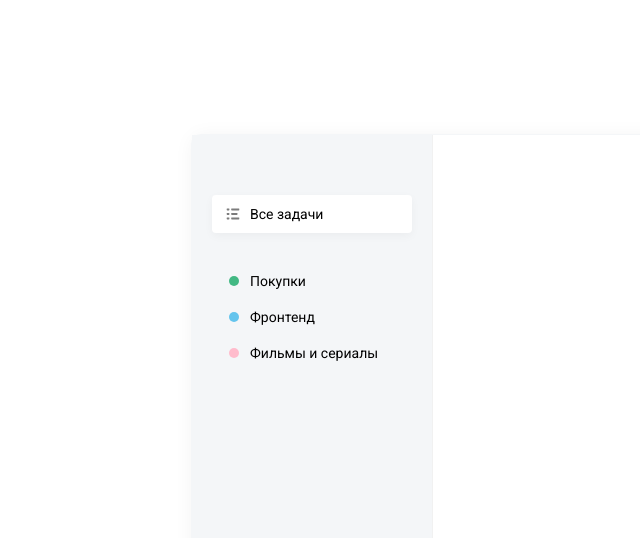
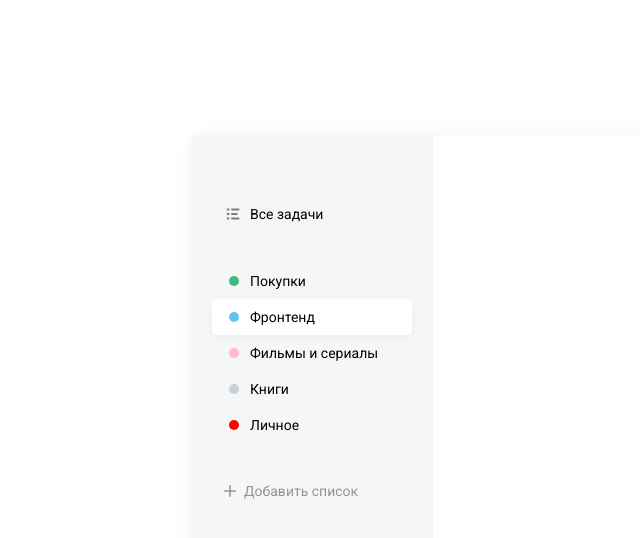
Before and after one commit to IlyaKvitkovskyi/todo-app, a React (Create React App) app: page / in a window 1280 px wide. Shown: the top 538 px of the page, without its empty margins (73-713 px from the left). Built offline with nearby package versions, Linux system fonts and the light colour scheme.

Commit message:
added popup, AddList and Badge components

```diff
--- a/package.json
+++ b/package.json
@@ -6,6 +6,7 @@
     "@testing-library/jest-dom": "^5.14.1",
     "@testing-library/react": "^13.0.0",
     "@testing-library/user-event": "^13.2.1",
+    "classnames": "^2.3.1",
     "node-sass": "^7.0.1",
     "react": "^18.2.0",
     "react-dom": "^18.2.0",
--- a/src/App.js
+++ b/src/App.js
@@ -1,5 +1,8 @@
 import React from 'react';
 import List from './components/List';
+import AddList from './components/AddList';
+import DB from './assets/db.json';
+
 
 function App() {
   return (
@@ -22,7 +25,6 @@
                 </svg>
               ),
               name: 'Все задачи',
-              active: true,
             },
           ]}
         />
@@ -35,13 +37,24 @@
             {
               color: 'blue',
               name: 'Фронтенд',
+              active: true,
             },
             {
               color: 'pink',
               name: 'Фильмы и сериалы',
             },
+            {
+              color: 'grey',
+              name: 'Книги',
+            },
+            {
+              color: 'red',
+              name: 'Личное',
+            },
           ]}
+          isRemovable
         />
+        <AddList colors={DB.colors}/>
       </div>
       <div className="todo__tasks"></div>
     </div>
--- /dev/null
+++ b/src/components/AddList/AddList.scss
@@ -0,0 +1,43 @@
+.add-list {
+  &__popup {
+    width: 240px;
+    height: 150px;
+    background: #fff;
+    box-shadow: 0px 6px 10px rgba(0, 0, 0, 0.05);
+    border-radius: 10px;
+    box-sizing: border-box;
+    padding: 18px;
+    position: relative;
+    top: -25px;
+    left: 10px;
+
+    .button {
+      width: 100%;
+      margin-top: 12px;
+    }
+
+    &-close-btn {
+      position: absolute;
+      right: -8px;
+      top: -8px;
+      cursor: pointer;
+    }
+
+    &-colors {
+      display: flex;
+      justify-content: space-between;
+      margin-top: 12px;
+
+      .badge {
+        cursor: pointer;
+        width: 16px;
+        height: 16px;
+        border: 2px solid transparent;
+
+        &.active {
+          border: 2px solid #525252;
+        }
+      }
+    }
+  }
+}
--- /dev/null
+++ b/src/components/AddList/index.jsx
@@ -0,0 +1,72 @@
+import React, { useState } from 'react';
+import List from '../List';
+import './AddList.scss';
+import Badge from '../Badge';
+import closeSvg from '../../assets/img/close.svg';
+
+const AddButtonList = ({ colors }) => {
+  const [visiblePopup, setVisiblePopup] = useState(false);
+  const [selectedColor, selectColor] = useState(colors[0].id);
+
+  return (
+    <div className="add-list">
+      <List
+        onClick={() => setVisiblePopup(true)}
+        items={[
+          {
+            className: 'list__add-button',
+            icon: (
+              <svg
+                width="12"
+                height="12"
+                viewBox="0 0 16 16"
+                fill="none"
+                xmlns="http://www.w3.org/2000/svg">
+                <path
+                  d="M8 1V15"
+                  stroke="black"
+                  strokeWidth="2"
+                  strokeLinecap="round"
+                  strokeLinejoin="round"
+                />
+                <path
+                  d="M1 8H15"
+                  stroke="black"
+                  strokeWidth="2"
+                  strokeLinecap="round"
+                  strokeLinejoin="round"
+                />
+              </svg>
+            ),
+            name: 'Добавить список',
+          },
+        ]}
+      />
+
+      {visiblePopup && (
+        <div className="add-list__popup">
+          <img
+            onClick={() => setVisiblePopup(false)}
+            className="add-list__popup-close-btn"
+            src={closeSvg}
+            alt="Close button"
+          />
+          <input className="field" type="text" placeholder="Название папки" />
+          <div className="add-list__popup-colors">
+            {colors.map((color) => (
+              <Badge
+                onClick={() => selectColor(color.id)}
+                key={color.id}
+                color={color.name}
+                className={selectedColor === color.id && 'active'}
+              />
+            ))}
+          </div>
+          <button className="button">Добавить</button>
+        </div>
+      )}
+    </div>
+  );
+};
+
+export default AddButtonList;
--- /dev/null
+++ b/src/components/Badge/Badge.scss
@@ -0,0 +1,38 @@
+.badge {
+  display: inline-block;
+  width: 10px;
+  height: 10px;
+  border-radius: 30px;
+
+  &--green {
+    background-color: #42b883;
+  }
+
+  &--blue {
+    background-color: #64c4ed;
+  }
+
+  &--pink {
+    background-color: #ffbbcc;
+  }
+
+  &--red {
+    background-color: red;
+  }
+
+  &--black {
+    background-color: #110133;
+  }
+
+  &--purple {
+    background-color: #c355f5;
+  }
+
+  &--lime {
+    background-color: #b6e6bd;
+  }
+
+  &--grey {
+    background-color: #c9d1d3;
+  }
+}
--- /dev/null
+++ b/src/components/Badge/index.jsx
@@ -0,0 +1,10 @@
+import React from 'react';
+import classNames from 'classnames';
+import './Badge.scss';
+
+
+const Badge = ({ color, onClick, className }) => (
+  <i onClick={onClick} className={classNames('badge', { [`badge--${color}`]: color }, className)}></i>
+);
+
+export default Badge;
--- a/src/components/List/List.scss
+++ b/src/components/List/List.scss
@@ -1,5 +1,14 @@
 .list {
   margin-bottom: 30px;
+
+  &__add-button {
+    opacity: 0.4;
+
+    &:hover {
+      opacity: 1;
+      transition: opacity 0.2s linear;
+    }
+  }
 
   li {
     display: flex;
@@ -13,6 +22,11 @@
       border-radius: 4px;
     }
 
+    .badge {
+      position: relative;
+      left: 5px;
+    }
+
     i {
       display: inline-flex;
       margin-right: 8px;
@@ -23,25 +37,5 @@
         }
       }
     }
-
-    .badge {
-      width: 10px;
-      height: 10px;
-      border-radius: 30px;
-      position: relative;
-      left: 5px;
-
-      &--green {
-        background-color: #42b883;
-      }
-
-      &--blue {
-        background-color: #64c4ed;
-      }
-
-      &--pink {
-        background-color: #ffbbcc;
-      }
-    }
   }
 }
--- a/src/components/List/index.jsx
+++ b/src/components/List/index.jsx
@@ -1,12 +1,14 @@
 import React from 'react';
+import classNames from 'classnames';
 import './List.scss';
+import Badge from '../Badge/index';
 
-const List = ({ items }) => {
+const List = ({ items, isRemovable, onClick }) => {
   return (
-    <ul className="list">
-      {items.map((item) => (
-        <li className={item.active ? 'active' : ''}>
-          <i>{item.icon ? item.icon : <i className={`badge badge--${item.color}`}></i>}</i>
+    <ul onClick={onClick} className="list">
+      {items.map((item, index) => (
+        <li key={index} className={classNames(item.className, { active: item.active })}>
+          <i>{item.icon ? item.icon : <Badge color={item.color} />}</i>
           <span>{item.name}</span>
         </li>
       ))}
--- a/src/index.scss
+++ b/src/index.scss
@@ -25,7 +25,37 @@
     padding: 60px 20px;
     background-color: #f4f6f8;
     width: 200px;
-    height: 100%;
+    height: calc(100% - 120px);
     border-right: 1px solid #f1f1f1;
   }
 }
+
+.button {
+  background: #4dd599;
+  border-radius: 4px;
+  color: #fff;
+  border: none;
+  padding: 10px 20px;
+  cursor: pointer;
+
+  &:hover {
+    background: darken(#4dd599, 6%);
+  }
+
+  &:active {
+    background: darken(#4dd599, 10%);
+  }
+}
+
+.field {
+  background: #fff;
+  border: 1px solid #efefef;
+  box-sizing: border-box;
+  border-radius: 4px;
+  padding: 8px 12px;
+  width: 100%;
+
+  &:focus {
+    border-color: #dbdbdb;
+  }
+}
```
Also changed, not shown: 1 other file (tests, documents, lock files or other folders).
